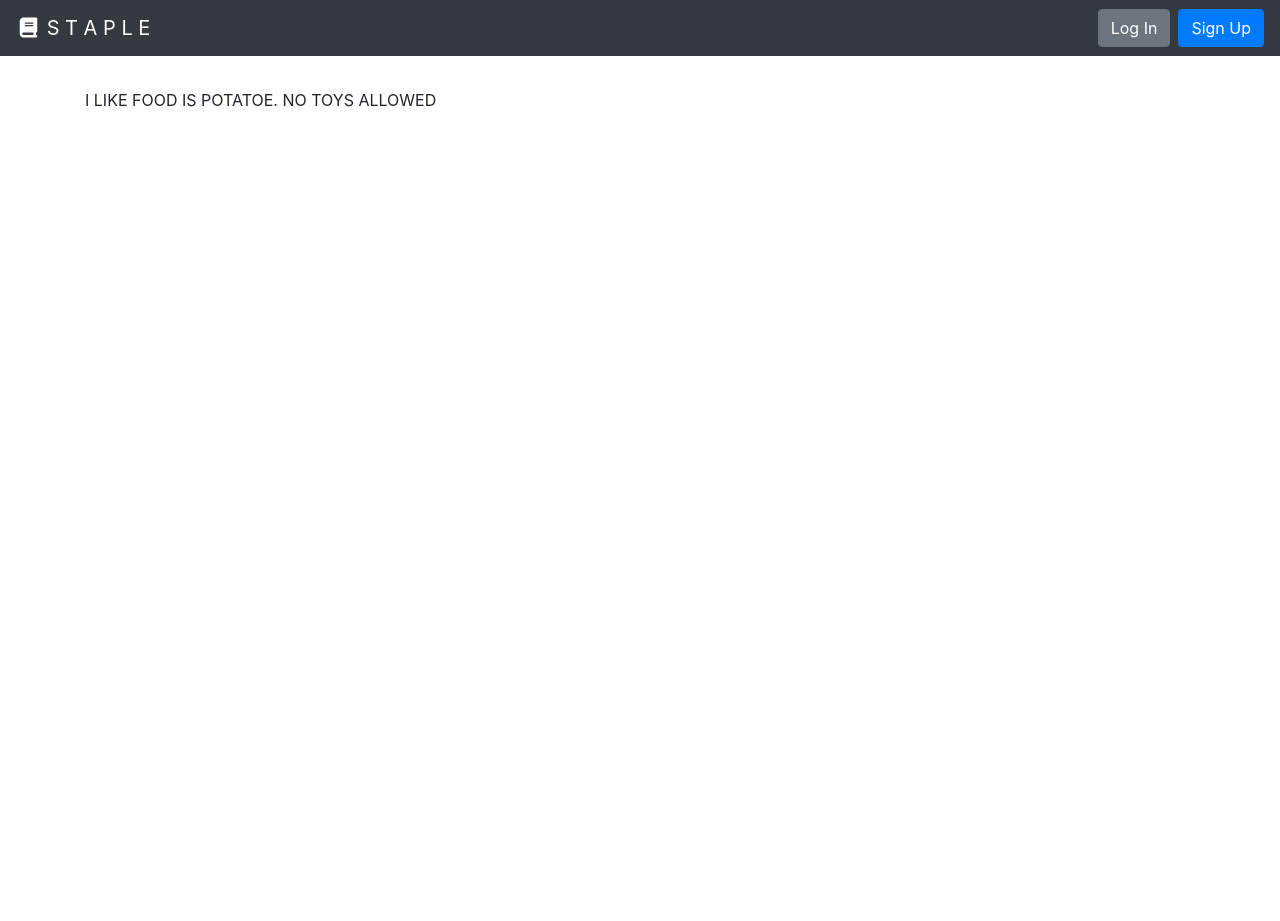
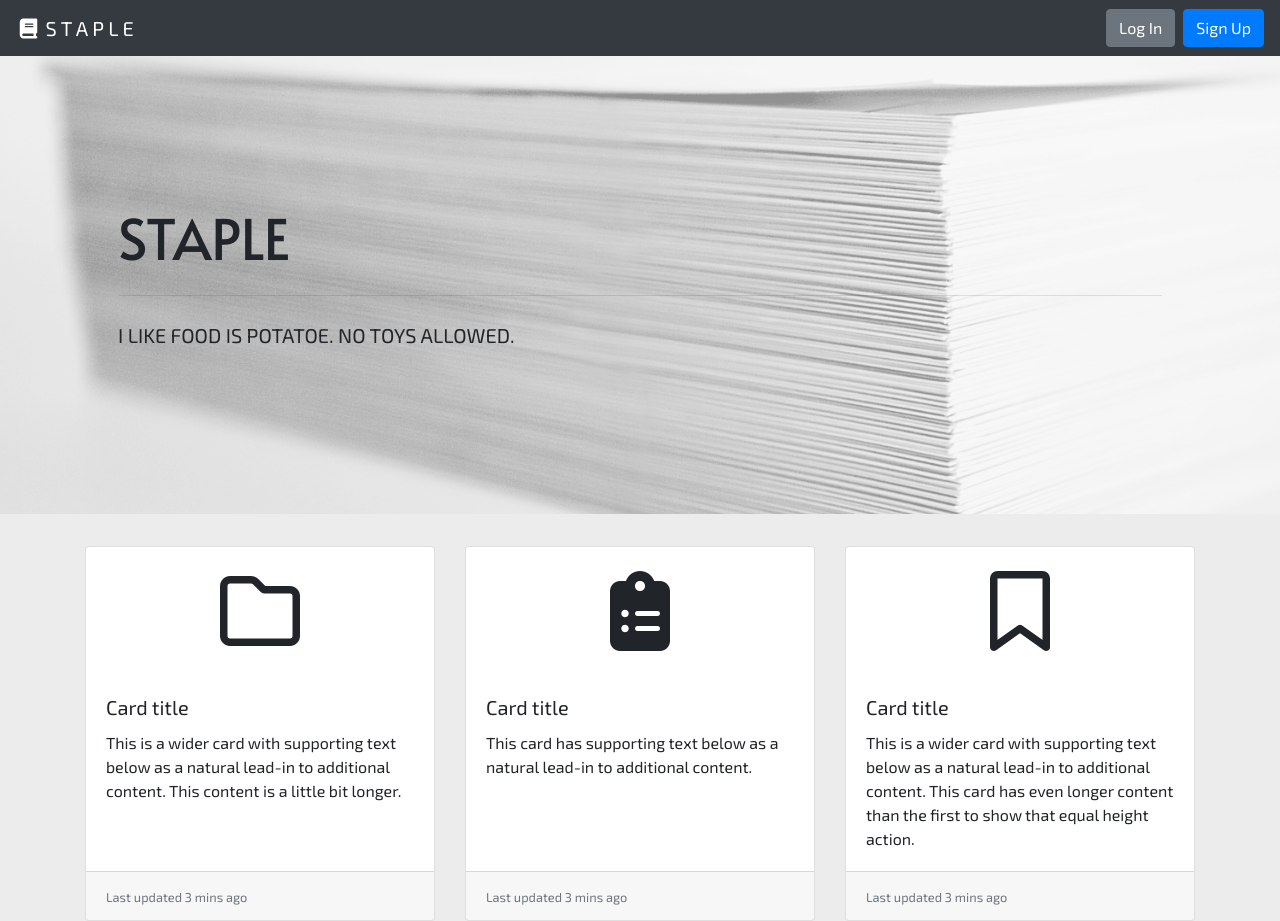
Before and after one commit to aucoeur/staple-alpha, a Django app: page / in a window 1280 px wide. Before the commit the page ends 107 px from the top, so only its background shows below. Run offline with Django 3.2, Linux system fonts and the light colour scheme; some libraries are stand-ins or nearby versions.

Commit message:
Started basic landing page

```diff
--- a/staple-project/settings.py
+++ b/staple-project/settings.py
@@ -124,6 +124,10 @@ USE_TZ = True
 
 STATIC_URL = '/static/'
 
+STATICFILES_DIRS = [
+    os.path.join(BASE_DIR, "static"),
+]
+
 # Where to redirect during authentication
 LOGIN_REDIRECT_URL = "/"
 LOGOUT_REDIRECT_URL = "/"
--- a/staple/templates/index.html
+++ b/staple/templates/index.html
@@ -1,7 +1,6 @@
 {% extends 'base.html' %}
 
 {% block content %}
-    {{ text }}
 
     {% if user.is_authenticated %}
         {% include 'staple/partials/auth_home.html' %}
--- a/staple/templates/staple/partials/anon_home.html
+++ b/staple/templates/staple/partials/anon_home.html
@@ -1,5 +1,48 @@
 {% block content %}
 
-    NO TOYS ALLOWED
+<div class="jumbotron jumbotron-fluid jumbotron-bg">
+    <div class="container p-5 jumbo-text">
+        <h1 class="display-4">STAPLE</h1>
+        <hr class="my-4">
+        <p class="lead"> {{ text }} NO TOYS ALLOWED.</p>
+    </div>
+</div>
+
+<div class="container">
+    <div class="card-deck">
+        <div class="card">
+            <i class="far fa-folder fa-5x text-center p-4"></i>
+            <div class="card-body">
+                <h5 class="card-title">Card title</h5>
+                <p class="card-text">This is a wider card with supporting text below as a natural lead-in to additional
+                    content. This content is a little bit longer.</p>
+            </div>
+            <div class="card-footer">
+                <small class="text-muted">Last updated 3 mins ago</small>
+            </div>
+        </div>
+        <div class="card">
+            <i class="fas fa-clipboard-list fa-5x text-center p-4"></i>
+            <div class="card-body">
+                <h5 class="card-title">Card title</h5>
+                <p class="card-text">This card has supporting text below as a natural lead-in to additional content.</p>
+            </div>
+            <div class="card-footer">
+                <small class="text-muted">Last updated 3 mins ago</small>
+            </div>
+        </div>
+        <div class="card">
+            <i class="far fa-bookmark fa-5x text-center p-4"></i>
+            <div class="card-body">
+                <h5 class="card-title">Card title</h5>
+                <p class="card-text">This is a wider card with supporting text below as a natural lead-in to additional
+                    content. This card has even longer content than the first to show that equal height action.</p>
+            </div>
+            <div class="card-footer">
+                <small class="text-muted">Last updated 3 mins ago</small>
+            </div>
+        </div>
+    </div>
+</div>
 
 {% endblock content %}
--- a/staple/templates/staple/partials/auth_home.html
+++ b/staple/templates/staple/partials/auth_home.html
@@ -1,3 +1,3 @@
 {% block content %}
-    YOU'RE IN
+    {{ text }} YOU'RE IN
 {% endblock content %}
--- /dev/null
+++ b/static/staple/style.css
@@ -0,0 +1,32 @@
+body {
+    font-family: 'Exo 2', sans-serif;
+    background: rgba(167, 164, 162, 0.2);
+}
+
+.jumbotron-bg {
+    position: relative;
+    background: rgba(255, 255, 255, 0.2);
+    /* If our image is bright, we can tone it down with this darker overlay */
+    padding-top: 100px;
+    padding-bottom: 100px;
+}
+
+.jumbotron-bg:after {
+    content: "";
+    position: absolute;
+    background-image: url("/static/staple/images/paper_stack.jpg");
+    background-repeat: no-repeat;
+    background-size: cover;
+    background-position: center center;
+    top: 0;
+    left: 0;
+    right: 0;
+    bottom: 0;
+    z-index: -1;
+    opacity: 0.5;
+    /* Tone the image down further by giving it transparency */
+}
+
+h1 {
+    font-family: 'Alata', sans-serif;
+}
--- a/templates/base.html
+++ b/templates/base.html
@@ -2,11 +2,14 @@
 <html lang="en">
 
 <head>
+  {% load static %}
   <meta charset="utf-8">
   <meta name="viewport" content="width=device-width, initial-scale=1, shrink-to-fit=no">
   <script src="https://kit.fontawesome.com/e7c15fdb77.js" crossorigin="anonymous"></script>
+  <link href="https://fonts.googleapis.com/css?family=Alata|Exo+2&display=swap" rel="stylesheet">
   <link rel="stylesheet" href="https://stackpath.bootstrapcdn.com/bootstrap/4.3.1/css/bootstrap.min.css"
     integrity="sha384-ggOyR0iXCbMQv3Xipma34MD+dH/1fQ784/j6cY/iJTQUOhcWr7x9JvoRxT2MZw1T" crossorigin="anonymous">
+  <link rel="stylesheet" href="{% static 'staple/style.css' %}">
   <title>S T A P L E</title>
 </head>
 
@@ -25,7 +28,6 @@
       {% endif %}
     </form>
   </nav>
-  <main role="main" class="container" style="margin-top: 4vh;">
     {% block content %}
     <div class="row">
       <div class="col m-4">
@@ -35,7 +37,7 @@
       </div>
     </div>
     {% endblock %}
-  </main>
+
   <script src="https://code.jquery.com/jquery-3.2.1.slim.min.js"
     integrity="sha384-KJ3o2DKtIkvYIK3UENzmM7KCkRr/rE9/Qpg6aAZGJwFDMVNA/GpGFF93hXpG5KkN" crossorigin="anonymous">
   </script>
```
Also changed, not shown: static/files/sprint1.md (renamed from files/sprint1.md, +7 -1 lines), README.md, db.sqlite3, static/staple/images/paper_stack.jpg (added), static/staple/images/paper_stack2.jpg (added), 1 other file.
